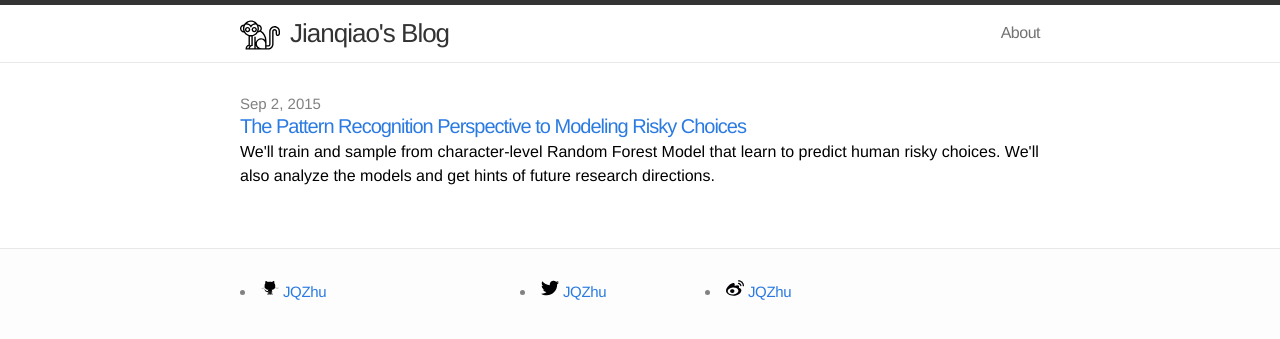
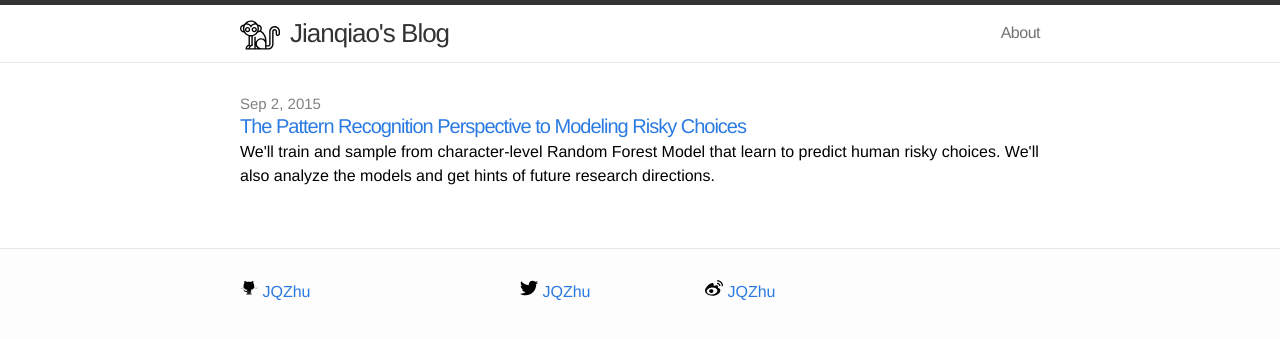
Before and after one commit to jianqiaozhu/jianqiaozhu.github.io, a Jekyll site: the page built from index.html, in a window 1280 px wide. Shown: the top 339 px of the page. Built offline with Jekyll 4.4.1, drawn with Linux system fonts in a browser that asks for light colours; Markdown is read by kramdown in place of the engine named in the settings.

Commit message:
Update footer.html

```diff
--- a/_includes/footer.html
+++ b/_includes/footer.html
@@ -6,39 +6,39 @@
 
 
     <div class="footer-col-1 column">
-        {% if site.github_username %}<li>
+        {% if site.github_username %}<ul>
           <a href="https://github.com/{{ site.github_username }}">
             <span class="icon github">
               <img src="/assets/githubicon.svg" width="18">
             </span>
             <span class="username"> JQZhu </span>
           </a>
-        </li>{% endif %}
+        </ul>{% endif %}
     </div>
 
 
     <div class="footer-col-2 column">
         {% if site.twitter_username %}
-        <li>
+        <ul>
           <a href="https://twitter.com/{{ site.twitter_username }}">
             <span class="icon twitter">
               <img src="/assets/twittericon.svg" width="18">
             </span>
             <span class="username"> JQZhu </span>
           </a>
-        </li>{% endif %}
+        </ul>{% endif %}
     </div>
 
     <div class="footer-col-3 column">
       {% if site.weibo_username %}
-      <li>
+      <ul>
       <a href="https://weibo.com/{{ site.weibo_username }}">
       <span class="icon weibo">
       <img src="/assets/weiboicon.svg" width="18">
       </span>
       <span class="username"> JQZhu </span>
     </a>
-    </li>{% endif %}
+    </ul>{% endif %}
     </div>
 
   </div>
```
